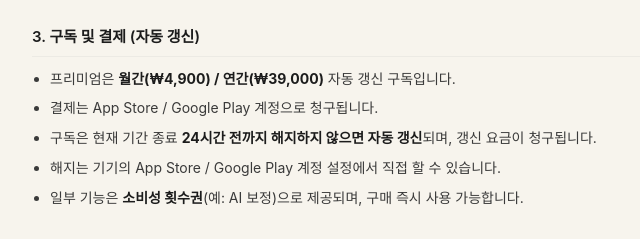
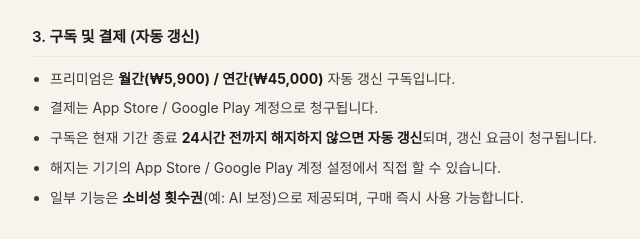
Before and after one commit to minwooDB/mirr-policy, a plain HTML site: page terms.html in a window 1280 px wide. Shown: the part 533-772 px from the top of the page, 268-908 px from the left. Drawn offline with Linux system fonts and the light colour scheme.

Commit message:
Update subscription prices (5900/45000)

```diff
--- a/terms.html
+++ b/terms.html
@@ -45,7 +45,7 @@
 
     <h2>3. 구독 및 결제 (자동 갱신)</h2>
     <ul>
-      <li>프리미엄은 <strong>월간(₩4,900) / 연간(₩39,000)</strong> 자동 갱신 구독입니다.</li>
+      <li>프리미엄은 <strong>월간(₩5,900) / 연간(₩45,000)</strong> 자동 갱신 구독입니다.</li>
       <li>결제는 App Store / Google Play 계정으로 청구됩니다.</li>
       <li>구독은 현재 기간 종료 <strong>24시간 전까지 해지하지 않으면 자동 갱신</strong>되며, 갱신 요금이 청구됩니다.</li>
       <li>해지는 기기의 App Store / Google Play 계정 설정에서 직접 할 수 있습니다.</li>
```
